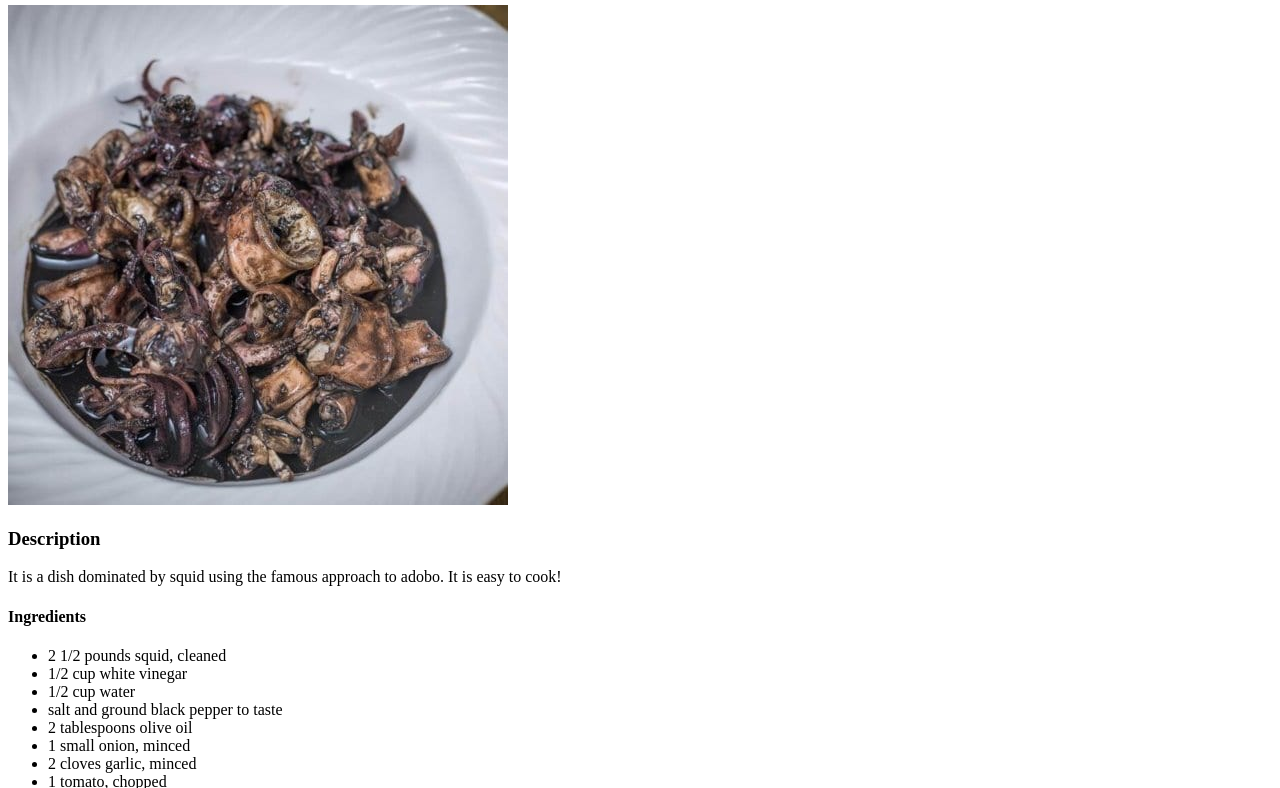
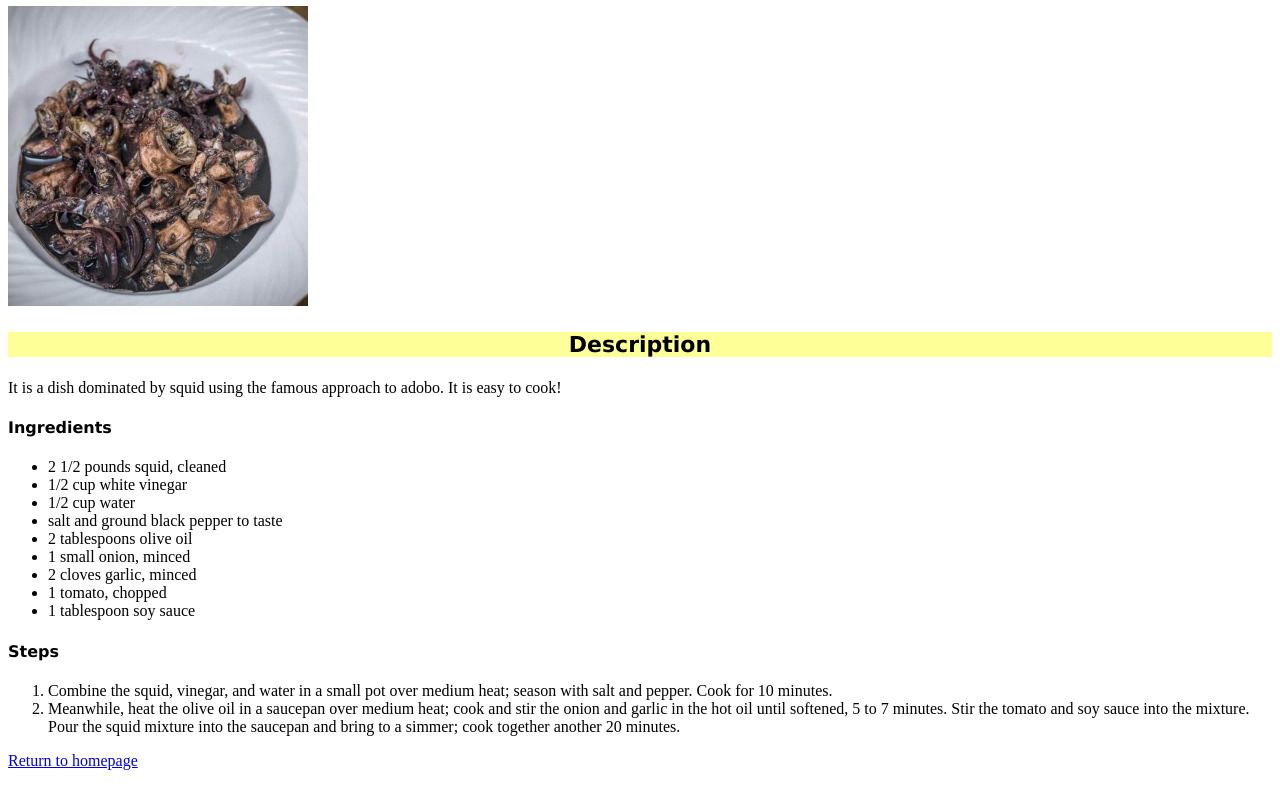
Before and after one commit to GengineerDev/odin-recipes, a plain HTML site: page recipes/adobong-pusit.html in a window 1280 px wide. Shown: the part 75-863 px from the top of the page. Drawn offline with Linux system fonts and the light colour scheme.

Commit message:
Insert external CSS 'styles.css' and style 'Description' text

```diff
--- a/recipes/adobong-pusit.html
+++ b/recipes/adobong-pusit.html
@@ -3,11 +3,12 @@
 	<head>
 		<meta charset="utf-8">
 		<title>Adobong Pusit Recipe</title>
+		<link rel="stylesheet" href="../styles.css">
 	</head>
 	<body>
 		<h1>Adobong Pusit</h1>
 		<img src="../img/adobong-pusit.jpg" alt="Adobong Pusit">
-		<h3>Description</h3>
+		<h3 id="desc">Description</h3>
 		<p>It is a dish dominated by squid using the famous approach to adobo. It is easy to cook!</p>
 		<h4>Ingredients</h4>
 		<ul>
```
